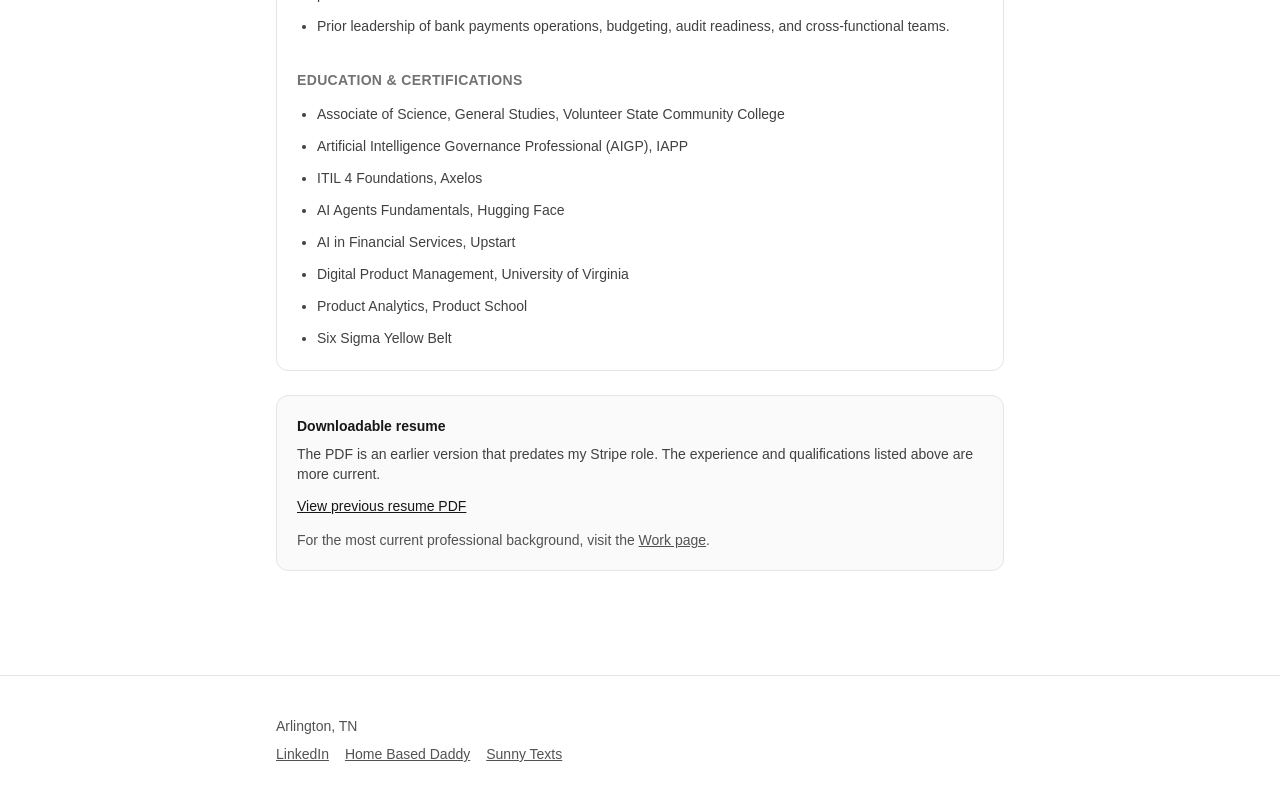
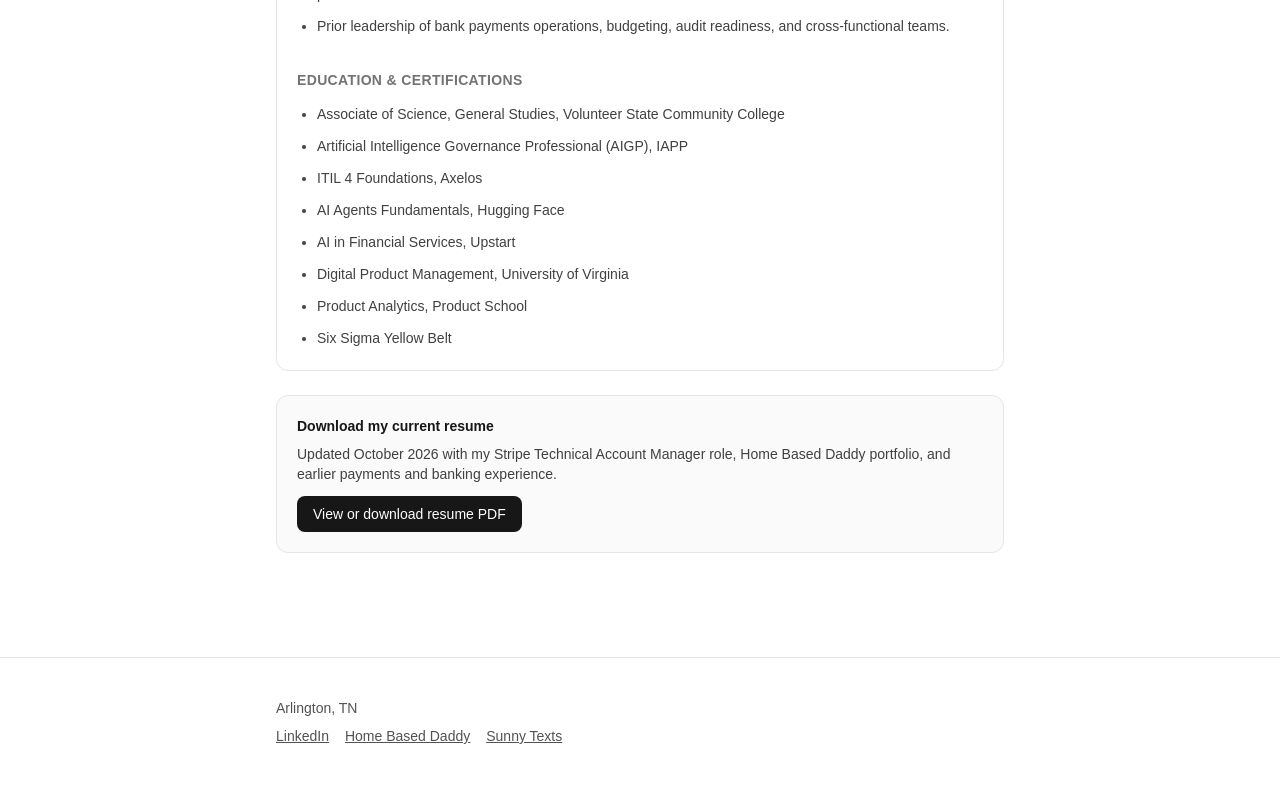
Before and after one commit to vousdoochile/deanreese-site, a Next.js app: page /resume in a window 1280 px wide. Shown: the part 674-1474 px from the top of the page. Built offline with nearby package versions, Linux system fonts and the light colour scheme.

Commit message:
Publish updated October 2026 Stripe TAM resume PDF and refresh download link

```diff
--- a/src/app/resume/page.tsx
+++ b/src/app/resume/page.tsx
@@ -1,5 +1,4 @@
 import Container from "../../components/Container";
-import Link from "next/link";
 
 export default function ResumePage() {
   return (
@@ -47,18 +46,15 @@ export default function ResumePage() {
       </div>
 
       <div className="mt-6 rounded-xl border border-neutral-200 bg-neutral-50 p-5">
-        <h2 className="text-sm font-semibold text-neutral-900">Downloadable resume</h2>
+        <h2 className="text-sm font-semibold text-neutral-900">Download my current resume</h2>
         <p className="mt-2 text-sm text-neutral-700">
-          The PDF is an earlier version that predates my Stripe role. The experience and qualifications
-          listed above are more current.
+          Updated October 2026 with my Stripe Technical Account Manager role,
+          Home Based Daddy portfolio, and earlier payments and banking experience.
         </p>
-        <a className="mt-3 inline-block text-sm underline"
-          href="/Dean Reese - Resume.pdf" target="_blank" rel="noreferrer">
-          View previous resume PDF
+        <a className="mt-3 inline-block rounded-lg bg-neutral-900 px-4 py-2 text-sm font-medium text-white"
+          href="/Dean%20Reese%20-%20Resume.pdf?v=20261012" target="_blank" rel="noreferrer">
+          View or download resume PDF
         </a>
-        <p className="mt-3 text-sm text-neutral-600">
-          For the most current professional background, visit the <Link href="/work" className="underline">Work page</Link>.
-        </p>
       </div>
     </Container>
   );
```
Also changed, not shown: 1 other file (tests, documents, lock files or other folders).
